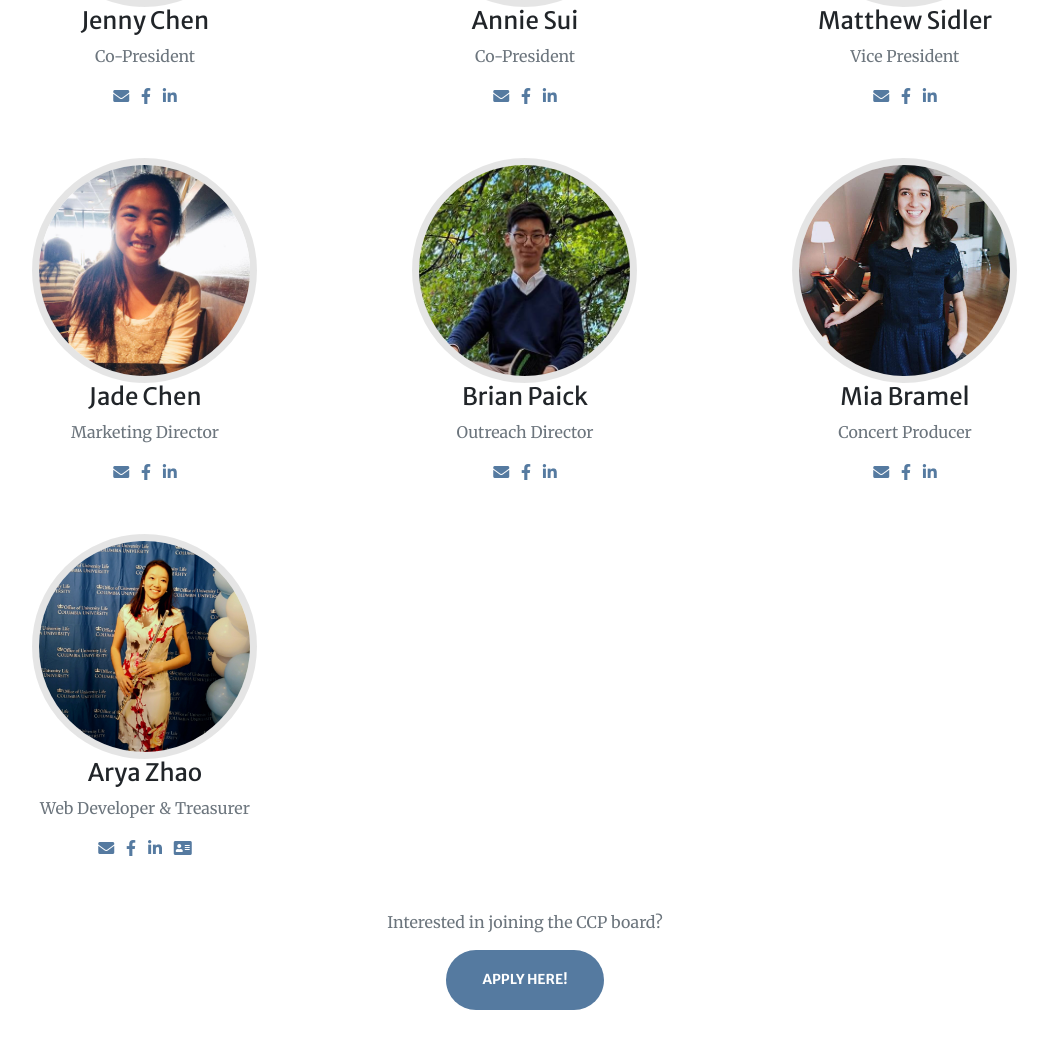
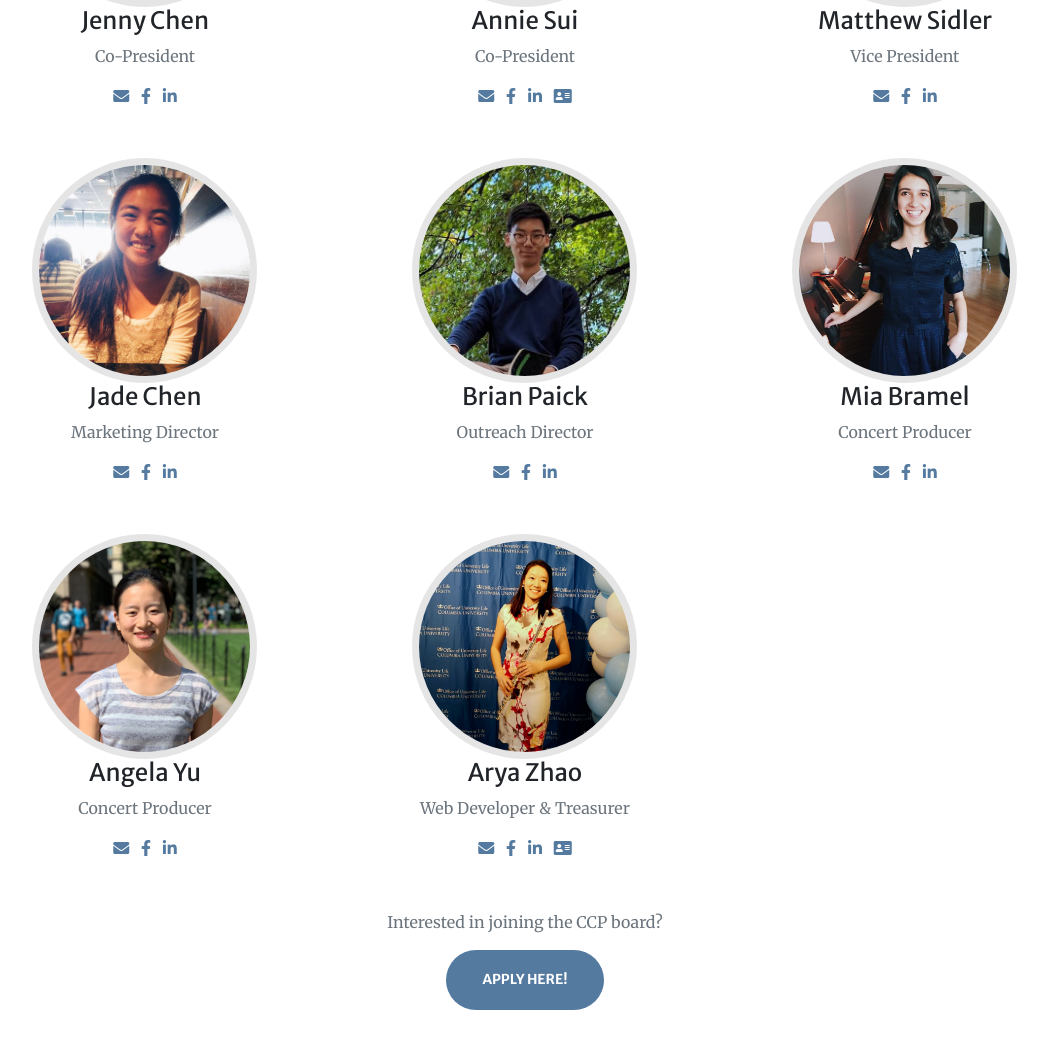
Before and after one commit to columbia-classical-performers/columbia-classical-performers.github.io, a website with bundled scripts: page index.html in a window 1280 px wide. Shown: the part 1809-2857 px from the top of the page, without its empty margins (115-1163 px from the left). Built offline with nearby package versions, Linux system fonts and the light colour scheme; files whose address does not match are found by name.

Commit message:
add angela

```diff
--- a/index.html
+++ b/index.html
@@ -143,6 +143,11 @@
                   <i class="fab fa-linkedin-in"></i>
                 </a>
               </li>
+              <li class="list-inline-item">
+                <a href="https://breadou-sui.github.io/">
+                  <i class="fas fa-address-card"></i>
+                </a>
+              </li>
             </ul>
           </div>
         </div>
@@ -242,6 +247,32 @@
             </ul>
           </div>
         </div>
+
+        <div class="col-sm-4">
+          <div class="team-member">
+            <img class="mx-auto rounded-circle" src="img/angela.jpg" alt="">
+            <h4>Angela Yu</h4>
+            <p class="text-muted">Concert Producer</p>
+            <ul class="list-inline social-buttons">
+              <li class="list-inline-item">
+                <a href="mailto:peijie.yu@columbia.edu">
+                  <i class="fas fa-envelope"></i>
+                </a>
+              </li>
+              <li class="list-inline-item">
+                <a href="https://www.facebook.com/angela.yu.900388">
+                  <i class="fab fa-facebook-f"></i>
+                </a>
+              </li>
+              <li class="list-inline-item">
+                <a href="https://www.linkedin.com/in/angela-peijie-yu-3773a319b/">
+                  <i class="fab fa-linkedin-in"></i>
+                </a>
+              </li>
+            </ul>
+          </div>
+        </div>
+
         <div class="col-sm-4">
           <div class="team-member">
             <img class="mx-auto rounded-circle" src="img/arya.jpg" alt="">
```
Also changed, not shown: img/angela.jpg (added).
